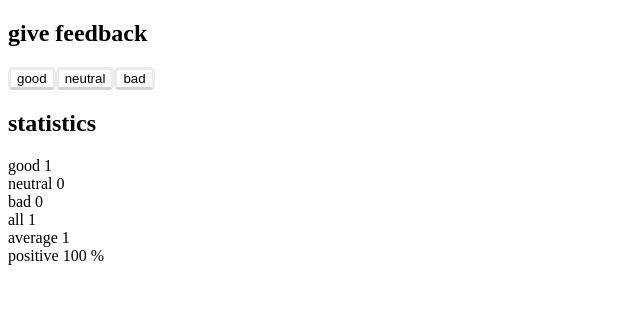
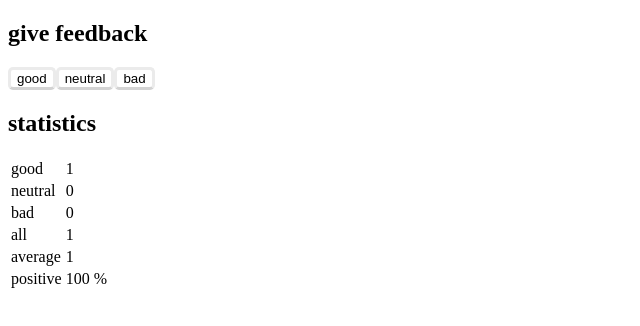
Before and after one commit to jhordyrosario/fullstack-open, a React (Vite) app in the folder part1/unicafe/: page / in a window 1280 px wide. Both pictures are taken after a click on the button "good". Shown: the top 326 px of the page, without its empty margins (0-640 px from the left). Built offline with nearby package versions, Linux system fonts and the light colour scheme.

Commit message:
Part1 - Exercise 1.11*: unicafe step 6

```diff
--- a/part1/unicafe/src/App.jsx
+++ b/part1/unicafe/src/App.jsx
@@ -5,10 +5,10 @@ const Button = ({onClick, text}) => (
 )
 
 const StatisticLine = ({title, value}) => (
-  <>
-    <label>{title} {value}</label>
-    <br/>
-  </>
+  <tr>
+    <td>{title}</td>
+    <td>{value}</td>
+  </tr>
 )
 
 const Statistics = ({data}) => {
@@ -21,14 +21,16 @@ const Statistics = ({data}) => {
   }
 
   return (
-    <>
+    <table>
+      <tbody>
         <StatisticLine title={"good"} value={data.good} />
         <StatisticLine title={"neutral"} value={data.neutral} />
         <StatisticLine title={"bad"} value={data.bad} />
         <StatisticLine title={"all"} value={data.all} />
         <StatisticLine title={"average"} value={data.average} />
         <StatisticLine title={"positive"} value={data.positive*100 + " %"} />
-    </>
+      </tbody>
+    </table>
   )
 }
 
```
Lines whose indentation alone changed are shown as unchanged.
